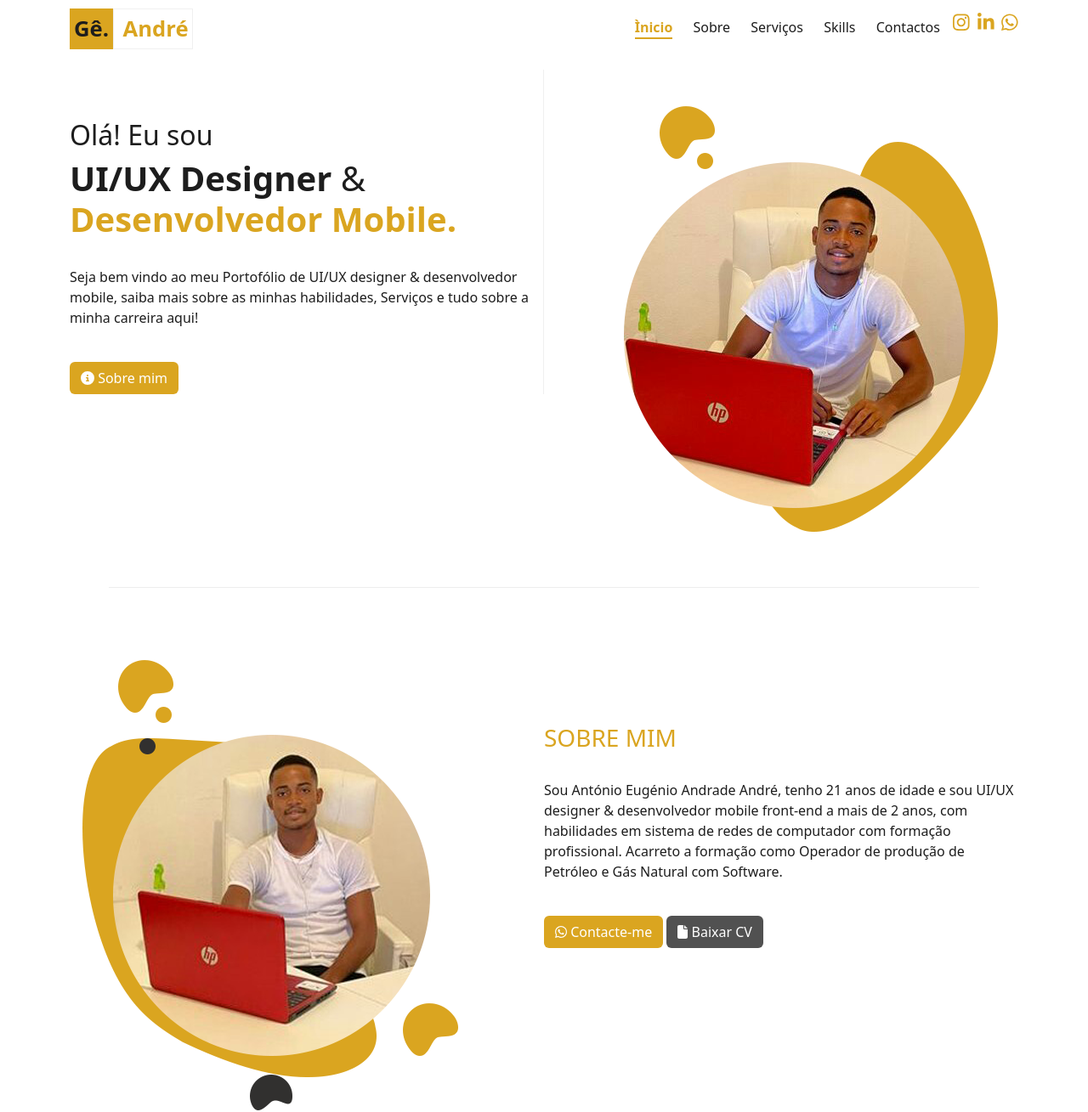
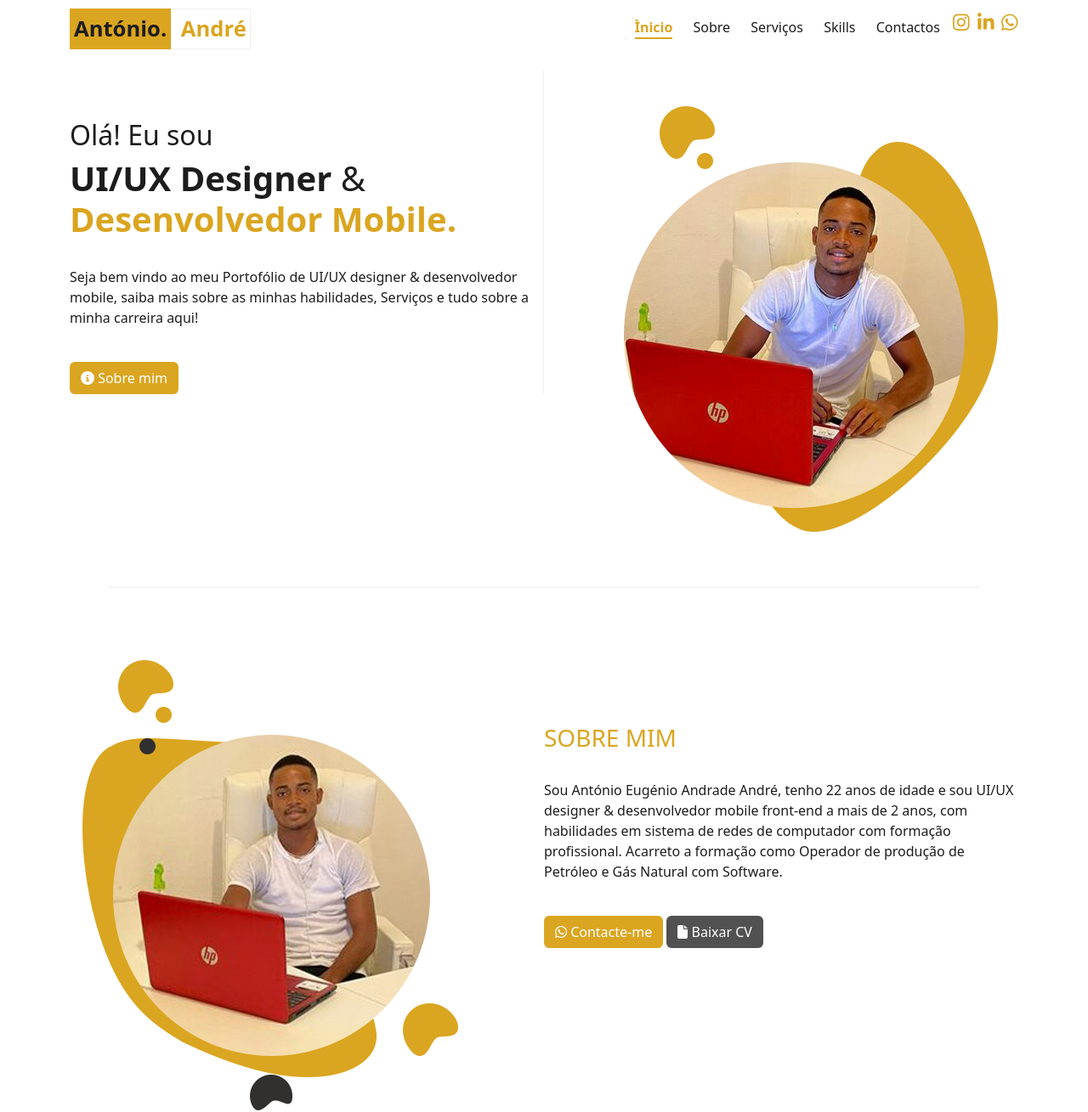
Before and after one commit to eug-8lab/portofolio, a website: page index.html in a window 1280 px wide. Shown: the top 1309 px of the page at 85% size. Drawn offline with nearby package versions, Linux system fonts and the light colour scheme.

Commit message:
Update index.html

```diff
--- a/index.html
+++ b/index.html
@@ -28,7 +28,7 @@
                 <div class="container">
                     <div class="logo">
                         <div class="ge">
-                            Gê.
+                            António.
                         </div>
                         <div class="an">
                             &nbsp;André
@@ -81,7 +81,7 @@
                     <h3>Sobre Mim</h3>
                     <br>
                     <p>
-                        Sou António Eugénio Andrade André, tenho 21 anos de idade e sou UI/UX designer & desenvolvedor
+                        Sou António Eugénio Andrade André, tenho 22 anos de idade e sou UI/UX designer & desenvolvedor
                         mobile front-end a mais de 2 anos, com habilidades em sistema de redes de computador
                         com formação profissional.
                         Acarreto a formação como Operador de produção de Petróleo e Gás Natural com Software.
```
